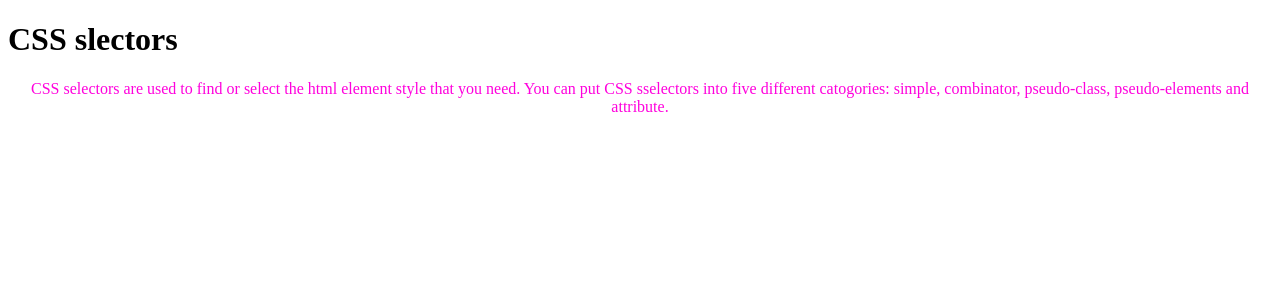
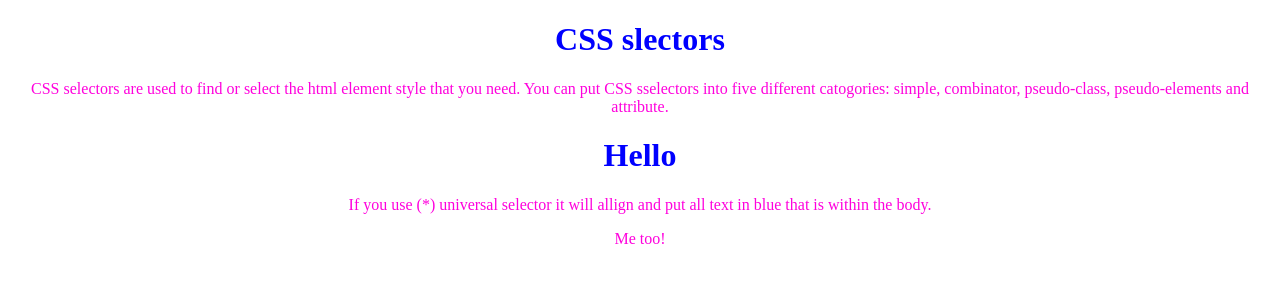
Before and after one commit to joshroberts373/assignment, a plain HTML site: page selectors.html in a window 1280 px wide. Drawn offline with Linux system fonts and the light colour scheme.

Commit message:
first commit

```diff
--- a/selectors.html
+++ b/selectors.html
@@ -19,5 +19,26 @@
             You can put CSS sselectors into five different catogories: simple, combinator, pseudo-class, pseudo-elements and attribute.
 
         </p>
+
+        <style>
+            * {
+              text-align: center;
+              color: blue;
+            }
+            </style>
+            </head>
+            <body>
+
+            <h1>
+                Hello
+
+            </h1>
+
+            <p>
+                If you use (*) universal selector it will allign and put all text in blue that is within the body.
+
+            </p>
+            <p id="para1">Me too!</p>
+
         </body>
         </html>
```
